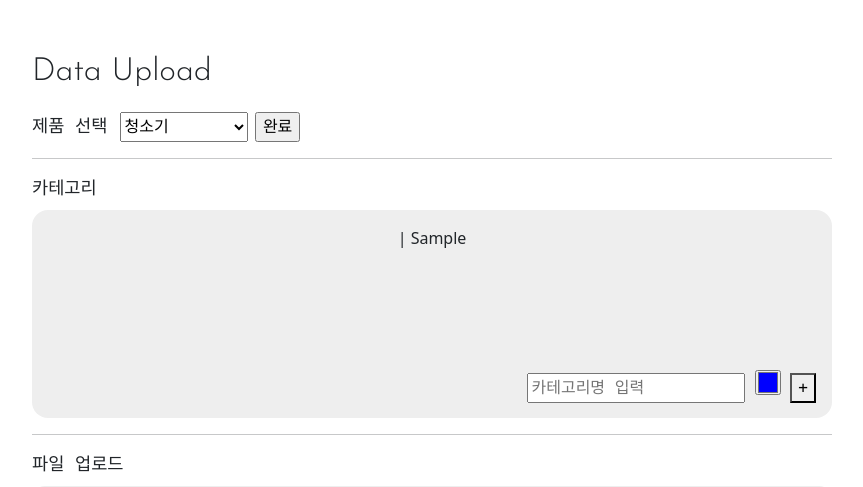
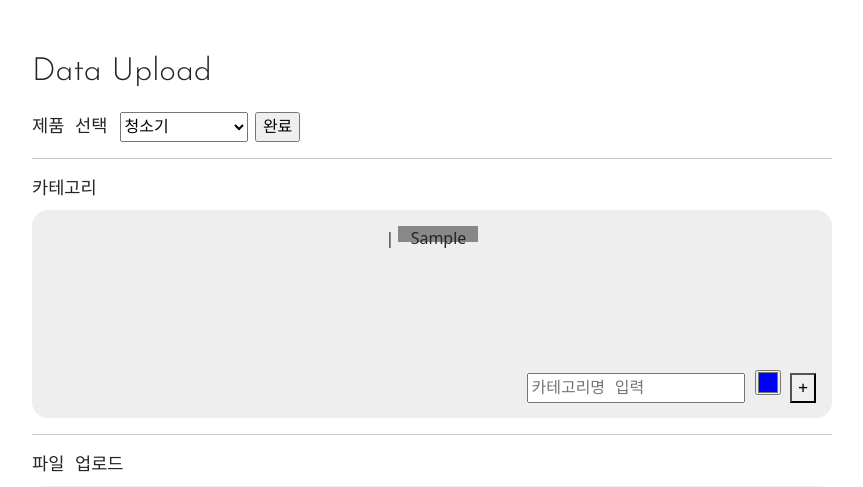
Before and after one commit to zzuzzu0205/Lightsail, a Django app: template uploadapp/templates/uploadapp/upload_main.html in a window 1280 px wide. Shown: the part 85-572 px from the top of the page, without its empty margins (208-1071 px from the left). Run offline with Django 4.2, Linux system fonts and the light colour scheme; the template is opened without the code that fills it: values that come from a table or form of the project are taken from there, others are empty; tables that the repository leaves empty hold one stand-in row (values such as "Sample post"); some libraries are stand-ins or nearby versions; some web fonts are replaced.

Commit message:
category color change

```diff
--- a/uploadapp/templates/uploadapp/upload_main.html
+++ b/uploadapp/templates/uploadapp/upload_main.html
@@ -49,7 +49,8 @@
             <div style="height: 9rem">
             {% if category_detail %}
                 {% for category_detail in category_detail %} |
-                    <span>{{ category_detail.category_middle }}</span>
+                    <div style="background-color: {{ category_detail.category_color }}; width: 5rem;
+                            height: 1rem; display: inline-block">{{ category_detail.category_middle }}</div>
                 {% endfor %}
             {% endif %}
             </div>
```
